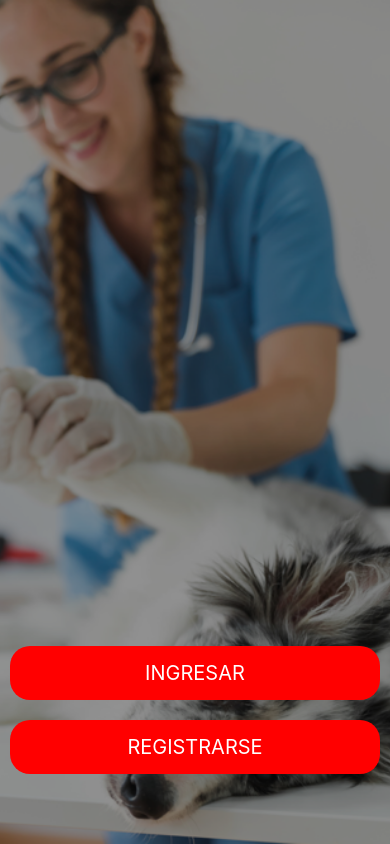
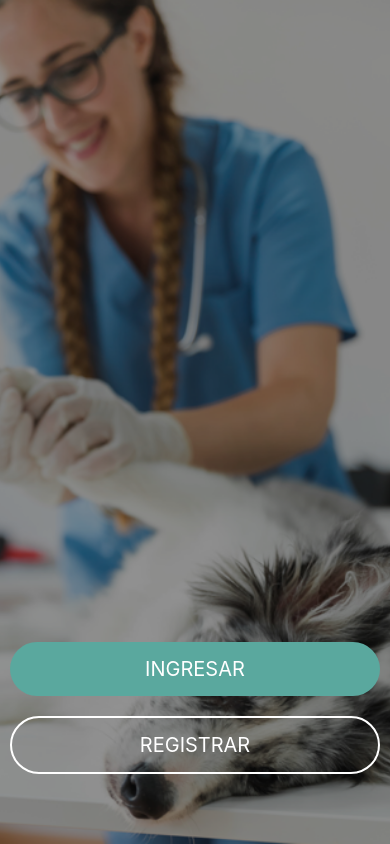
Before and after one commit to alxchoy/vet_react, a React Native app: screen / in a window 390 px wide. Built offline with nearby package versions, Linux system fonts and the light colour scheme.

Commit message:
add button component

```diff
--- a/package.json
+++ b/package.json
@@ -8,6 +8,7 @@
     "lint": "eslint ."
   },
   "dependencies": {
+    "prop-types": "^15.7.2",
     "react": "16.8.6",
     "react-native": "0.60.5"
   },
--- /dev/null
+++ b/src/assets/styles/baseStyle.js
@@ -0,0 +1,6 @@
+export const colors = {
+  primary: 'rgba(90, 168, 158, 1.0)',
+  alert: 'rgba(202, 57, 48, 1.0)',
+};
+
+export const fonts = {};
--- a/src/components/Home.js
+++ b/src/components/Home.js
@@ -1,18 +1,13 @@
 import React from 'react';
-import { ImageBackground, StyleSheet, Text, TouchableOpacity, View } from 'react-native';
+import { ImageBackground, StyleSheet, View } from 'react-native';
+
+import { colors } from '../assets/styles/baseStyle';
+import Button from './shared/Button';
 
 const styles = StyleSheet.create({
-  button: {
-    backgroundColor: 'red',
-    alignItems: 'center',
-    paddingVertical: 15,
-    margin: 10,
-    borderRadius: 20,
-  },
-  text: {
-    fontSize: 20,
-    // fontWeight: 'bold',
-    color: 'white',
+  backgroundImg: {
+    width: '100%',
+    height: '100%',
   },
   container: {
     flex: 1,
@@ -20,9 +15,8 @@ const styles = StyleSheet.create({
     justifyContent: 'flex-end',
     marginBottom: 60,
   },
-  backgroundImg: {
-    width: '100%',
-    height: '100%',
+  container_btn: {
+    margin: 10,
   },
 });
 
@@ -30,12 +24,12 @@ const Home = () => {
   return (
     <ImageBackground source={require('../assets/img/background.png')} style={styles.backgroundImg}>
       <View style={styles.container}>
-        <TouchableOpacity style={styles.button}>
-          <Text style={styles.text}>{'Ingresar'.toUpperCase()}</Text>
-        </TouchableOpacity>
-        <TouchableOpacity style={styles.button}>
-          <Text style={styles.text}>{'Registrarse'.toUpperCase()}</Text>
-        </TouchableOpacity>
+        <View style={styles.container_btn}>
+          <Button color={colors.primary} text="Ingresar" type="block" />
+        </View>
+        <View style={styles.container_btn}>
+          <Button text="Registrar" type="outline" />
+        </View>
       </View>
     </ImageBackground>
   );
--- /dev/null
+++ b/src/components/shared/Button.js
@@ -0,0 +1,50 @@
+import React from 'react';
+import PropTypes from 'prop-types';
+import { StyleSheet, Text, TouchableOpacity } from 'react-native';
+
+const styles = StyleSheet.create({
+  block: {
+    alignItems: 'center',
+    borderRadius: 30,
+    paddingVertical: 15,
+  },
+  outline: {
+    alignItems: 'center',
+    borderColor: 'white',
+    borderRadius: 30,
+    borderWidth: 2,
+    paddingVertical: 15,
+  },
+  text: {
+    fontSize: 20,
+    // fontWeight: 'bold',
+    color: 'white',
+  },
+});
+
+const Button = props => {
+  const { color, onPress, text, type } = props;
+  const styleBtn = styles[type];
+
+  return (
+    <TouchableOpacity
+      style={[styles.button, styleBtn, { backgroundColor: color }]}
+      onPress={onPress}
+    >
+      <Text style={styles.text}>{text.toUpperCase()}</Text>
+    </TouchableOpacity>
+  );
+};
+
+Button.defaultProps = {
+  color: 'transparent',
+};
+
+Button.propTypes = {
+  color: PropTypes.string,
+  onPress: PropTypes.func.isRequired,
+  text: PropTypes.string.isRequired,
+  type: PropTypes.oneOf(['block', 'outline']).isRequired,
+};
+
+export default Button;
```
Also changed, not shown: src/components/auth/Login.js (added), 1 other file (tests, documents, lock files or other folders).
